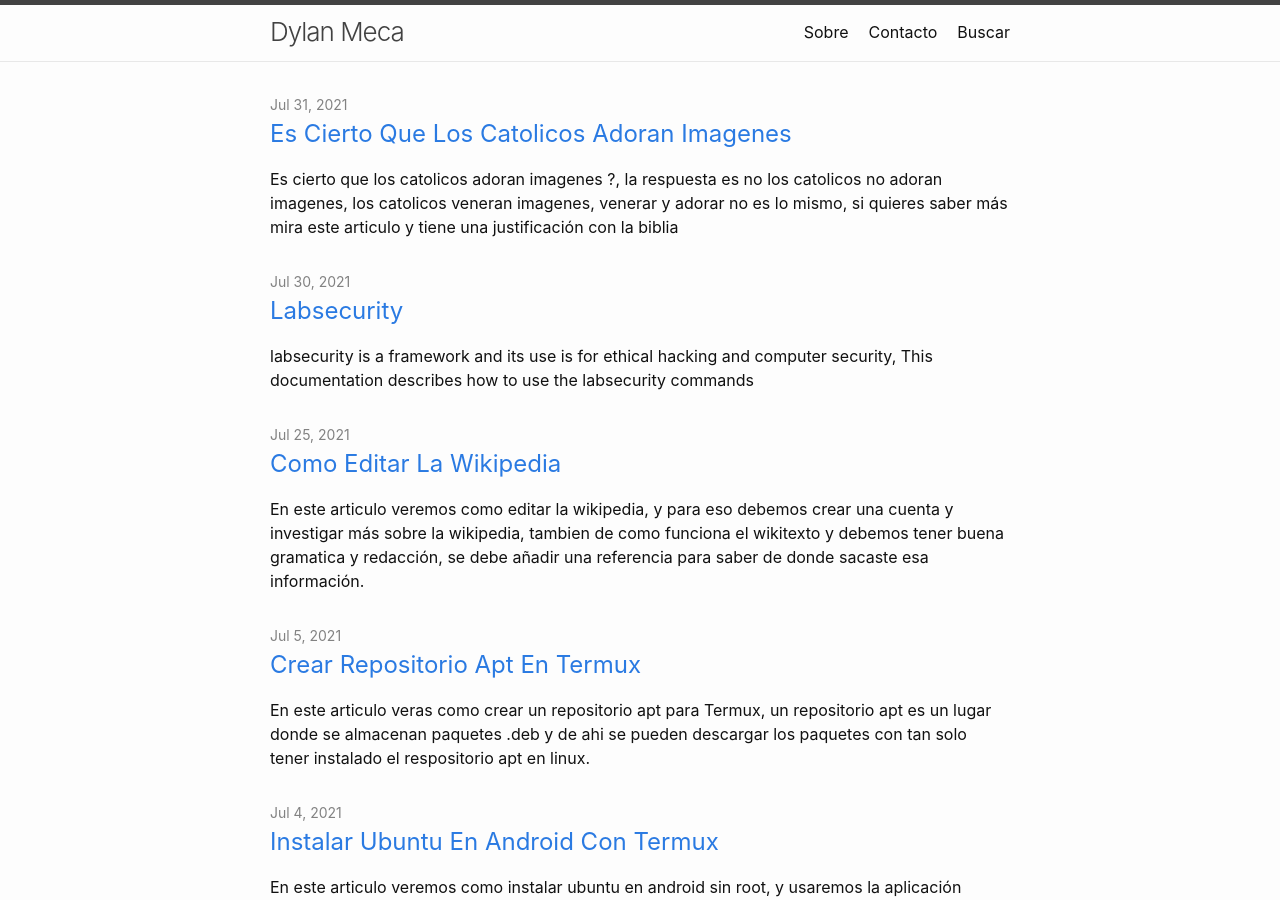
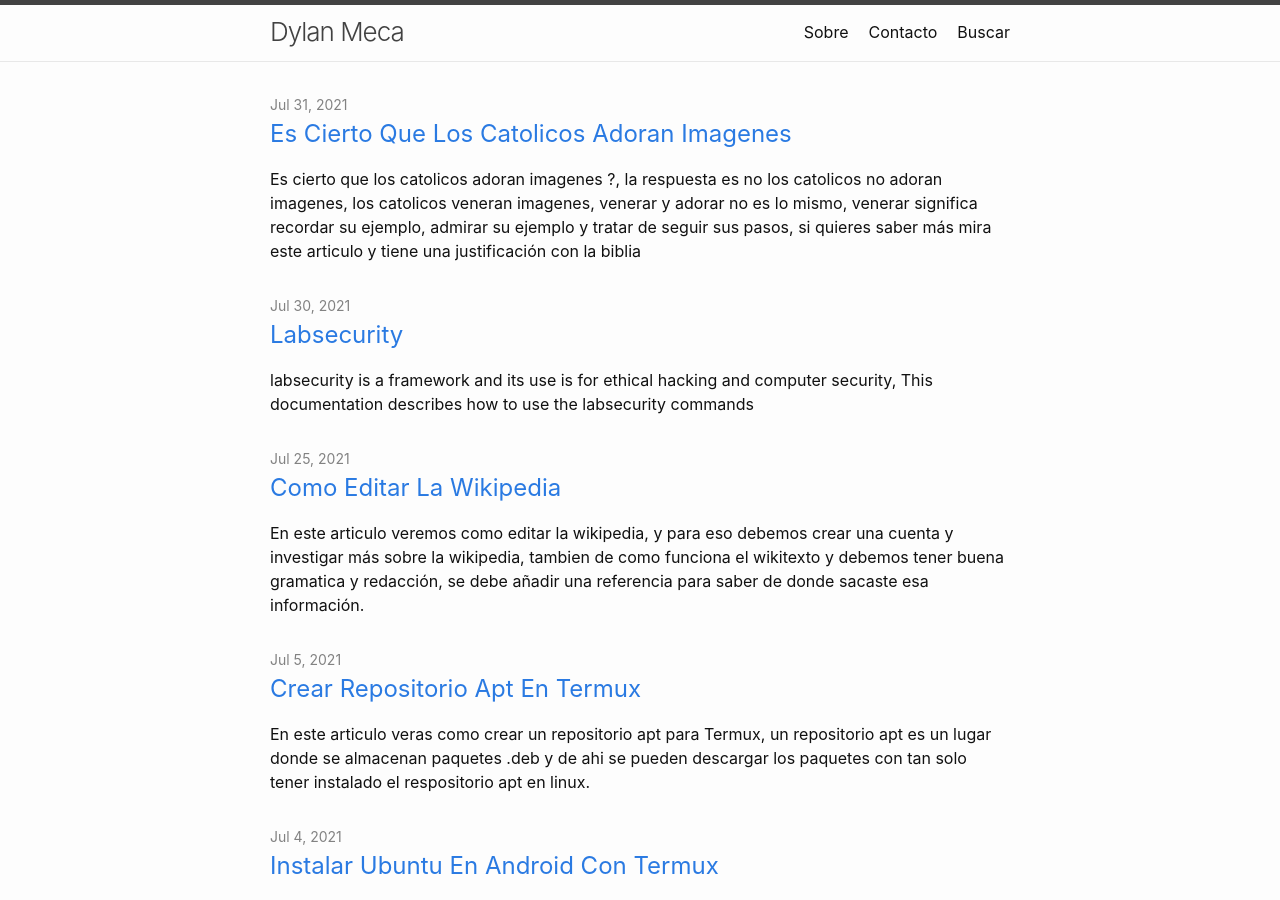
Before and after one commit to dylanmeca/dylanmeca.github.io, a Jekyll site: the page built from index.html, in a window 1280 px wide and 900 px high. Built offline with Jekyll 4.4.1, drawn with Linux system fonts in a browser that asks for light colours; the list of posts is cut into pages by our own code; some of the changed lines change nothing that is shown.

Commit message:
Update 2021-07-31-Es-cierto-que-los-catolicos-adoran-imagenes.md

```diff
--- a/_posts/2021-07-31-Es-cierto-que-los-catolicos-adoran-imagenes.md
+++ b/_posts/2021-07-31-Es-cierto-que-los-catolicos-adoran-imagenes.md
@@ -1,6 +1,6 @@
 ---
 layout: post
-description: Es cierto que los catolicos adoran imagenes ?, la respuesta es no los catolicos no adoran imagenes, los catolicos veneran imagenes, venerar y adorar no es lo mismo, si quieres saber más mira este articulo y tiene una justificación con la biblia
+description: Es cierto que los catolicos adoran imagenes ?, la respuesta es no los catolicos no adoran imagenes, los catolicos veneran imagenes, venerar y adorar no es lo mismo, venerar significa recordar su ejemplo, admirar su ejemplo y tratar de seguir sus pasos, si quieres saber más mira este articulo y tiene una justificación con la biblia
 keywords:
     - Dios
     - es cierto que los catolicos adoran imagenes
@@ -9,6 +9,33 @@ keywords:
     - venerar imagenes
     - justificacion
     - biblia
+    - venerar
+    - biblia catolica
+    - imagen
+    - recordar su ejemplo
+    - admirar su ejemplo
+    - representación
+    - arca de la alianza
+    - biblia catolica
+    - iglesia catolica
+    - estatua
+    - santos
+    - virgen maria
+    - Jesucristo
+    - Jesus
+    - Josué
+    - antiguo testamento
+    - recordar
+    - nuevo testamento
+    - que significa venerar
+    - veneración
+    - los catolicos no adoran imágenes
+    - los catolicos veneran imagenes
+    - libros
+    - retratos
+    - personajes historicos
+    - querubines
+    - querubines de oro
 ---
 
 Nosotros los católicos, no adoramos imágenes sabemos perfectamente bien que en Exodo 20:3 - 5:
```
